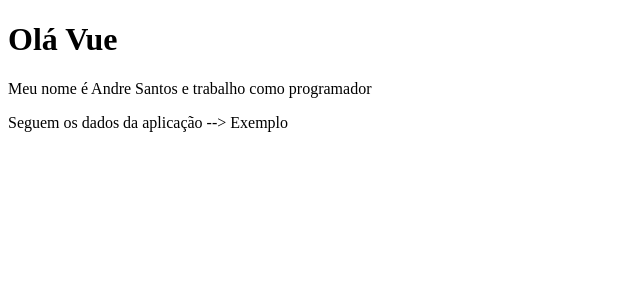
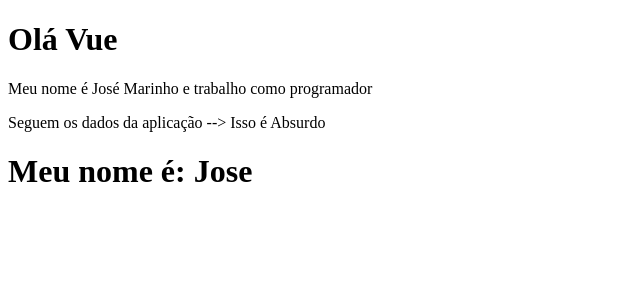
Before and after one commit to alsantosss/vue3, a Vue app in the folder 2_vue_cli/: page / in a window 1280 px wide. Shown: the top 300 px of the page, without its empty margins (0-640 px from the left). Built offline with nearby package versions, Linux system fonts and the light colour scheme.

Commit message:
lifeCyrcle hooks

```diff
--- a/2_vue_cli/src/App.vue
+++ b/2_vue_cli/src/App.vue
@@ -2,20 +2,36 @@
   <div>
     <primeiroComponente/>
     <p>Seguem os dados da aplicação --> {{dados}}</p>
+    <lifeCyrcle />
   </div>
 </template>
 
 <script>
 import primeiroComponente from './components/primeiroComponente.vue'
+import lifeCyrcle from './components/lifeCyrcle.vue'
+
   export default{
     name: 'App',
     components: {
-      primeiroComponente
+      primeiroComponente,
+      lifeCyrcle
     },
     data(){
       return {
         dados:"Exemplo"
       }
+    },
+    created(){
+    setTimeout(() => {
+          this.dados="Outra Coisa"
+    }, 1000);
+
+    },
+    mounted(){
+    setTimeout(() => {
+          this.dados="Isso é Absurdo"
+    }, 2000);
+
     }
   }
 </script>
--- /dev/null
+++ b/2_vue_cli/src/components/lifeCyrcle.vue
@@ -0,0 +1,19 @@
+<template>
+    <div>
+        <h1>Meu nome é: {{nome2}}</h1>
+    </div>
+</template>
+
+<script>
+export default{
+    name: 'lifeCyrcle',
+    data(){
+        return {
+            nome2: 'ainda não sei'
+        }
+    },
+      created(){
+        this.nome2 = "Jose"
+    }
+}
+</script>
--- a/2_vue_cli/src/components/primeiroComponente.vue
+++ b/2_vue_cli/src/components/primeiroComponente.vue
@@ -13,6 +13,9 @@ export default {
             nome:"Andre Santos",
             profissao:"programador"
         }
+    },
+    created(){
+        this.nome="José Marinho"
     }
 }
 </script>
```
